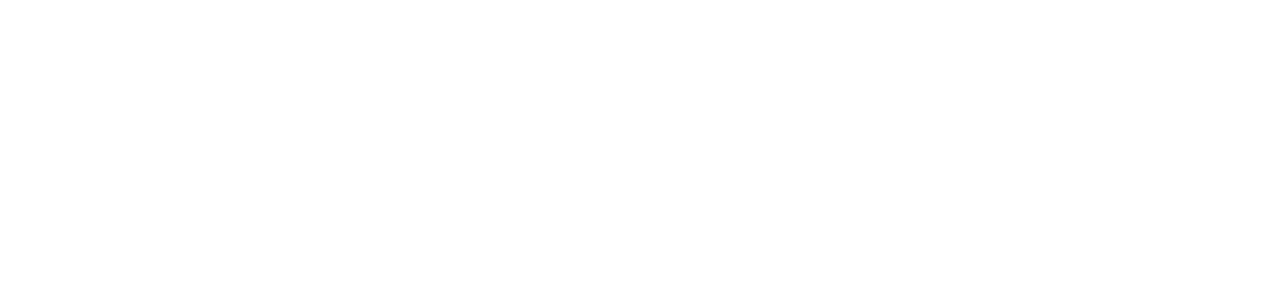
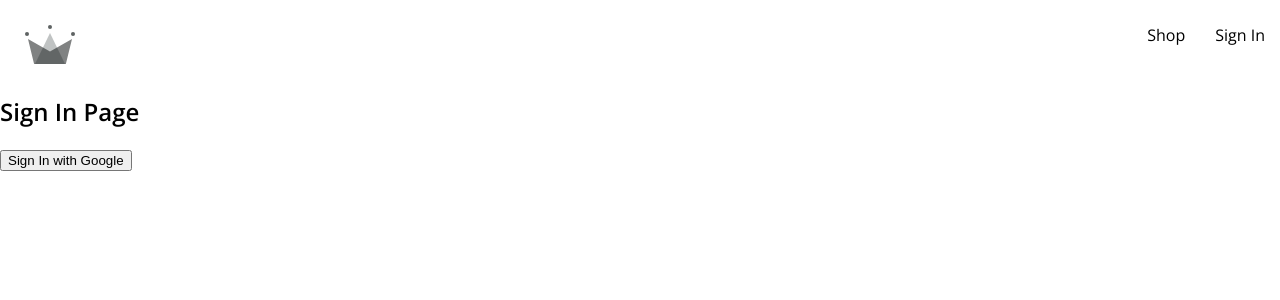
Before and after one commit to sasha-khbrv/crwn-clothing, a React (Create React App) app: page /sign-in in a window 1280 px wide. Before the commit this address had no page. Shown: the top 300 px of the page. Built offline with nearby package versions, Linux system fonts and the light colour scheme.

Commit message:
addad sign in component, firebase utils, firbase lb

```diff
--- a/package.json
+++ b/package.json
@@ -6,6 +6,7 @@
     "@testing-library/jest-dom": "^5.17.0",
     "@testing-library/react": "^13.4.0",
     "@testing-library/user-event": "^13.5.0",
+    "firebase": "^10.1.0",
     "react": "^18.2.0",
     "react-dom": "^18.2.0",
     "react-router-dom": "6",
--- a/src/App.js
+++ b/src/App.js
@@ -1,12 +1,22 @@
 import { Route, Routes } from "react-router-dom";
 import Home from "./routes/home/home.component";
 import Navigation from "./routes/navigation/navigation.component";
+import SignIn from "./routes/sign-in/sign-in.component";
 
 const App = () => {
   return (
     <Routes>
       <Route path="/" element={<Navigation />}>
         <Route index element={<Home />} />
+        <Route
+          path="shop"
+          element={
+            <div>
+              <h2>Shop</h2>
+            </div>
+          }
+        />
+        <Route path="sign-in" element={<SignIn />} />
       </Route>
     </Routes>
   );
--- a/src/routes/navigation/navigation.component.jsx
+++ b/src/routes/navigation/navigation.component.jsx
@@ -13,6 +13,9 @@
           <Link className="nav-link" to="/shop">
             Shop
           </Link>
+          <Link className="nav-link" to="/sign-in">
+            Sign In
+          </Link>
         </div>
       </div>
       <Outlet />
--- /dev/null
+++ b/src/routes/sign-in/sign-in.component.jsx
@@ -0,0 +1,18 @@
+import {
+  signInGooglePopup,
+  createUserDocumentFromAuth,
+} from "../../utils/firebase/firebase.utils";
+
+const SignIn = () => {
+  const logGoogleUser = async () => {
+    const response = await signInGooglePopup();
+    const userDocRef = await createUserDocumentFromAuth(response.user);
+  };
+  return (
+    <div>
+      <h2>Sign In Page</h2>
+      <button onClick={logGoogleUser}>Sign In with Google</button>
+    </div>
+  );
+};
+export default SignIn;
--- /dev/null
+++ b/src/utils/firebase/firebase.utils.js
@@ -0,0 +1,45 @@
+import { initializeApp } from "firebase/app";
+import {
+  getAuth,
+  signInWithPopup,
+  signInWithRedirect,
+  GoogleAuthProvider,
+} from "firebase/auth";
+import { getFirestore, doc, getDoc, setDoc } from "firebase/firestore";
+
+const firebaseConfig = {
+  apiKey: "AIzaSyDWAjFOtJFQBdgJdvIOTMLf5O3QjUVMo8c",
+  authDomain: "crwn-clothing-db-e6d9f.firebaseapp.com",
+  projectId: "crwn-clothing-db-e6d9f",
+  storageBucket: "crwn-clothing-db-e6d9f.appspot.com",
+  messagingSenderId: "738538993132",
+  appId: "1:738538993132:web:c558e50a74b6de24b17cc9",
+};
+
+const firebaseApp = initializeApp(firebaseConfig);
+
+const provider = new GoogleAuthProvider();
+provider.setCustomParameters({ prompt: "select_account" });
+
+export const auth = getAuth();
+export const signInGooglePopup = () => signInWithPopup(auth, provider);
+
+export const db = getFirestore();
+
+export const createUserDocumentFromAuth = async (userAuth) => {
+  const userDocRef = doc(db, "users", userAuth.uid);
+  const userSnapshot = await getDoc(userDocRef);
+
+  if (!userSnapshot.exists()) {
+    const { displayName, email } = userAuth;
+    const createdAt = new Date();
+
+    try {
+      await setDoc(userDocRef, { displayName, email, createdAt });
+    } catch (error) {
+      console.log("error creating the user", error.message);
+    }
+  }
+
+  return userDocRef;
+};
```
Also changed, not shown: 1 other file (tests, documents, lock files or other folders).
